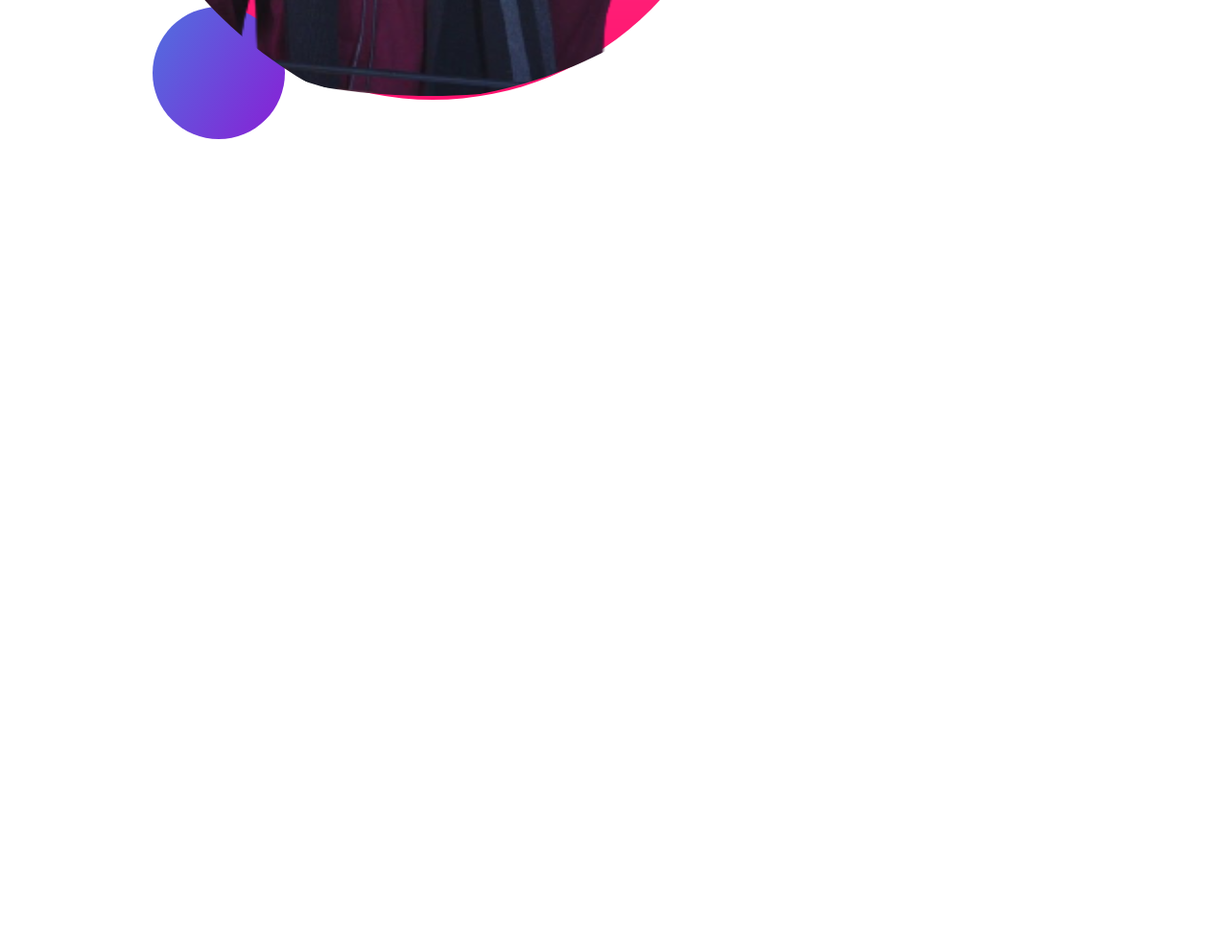
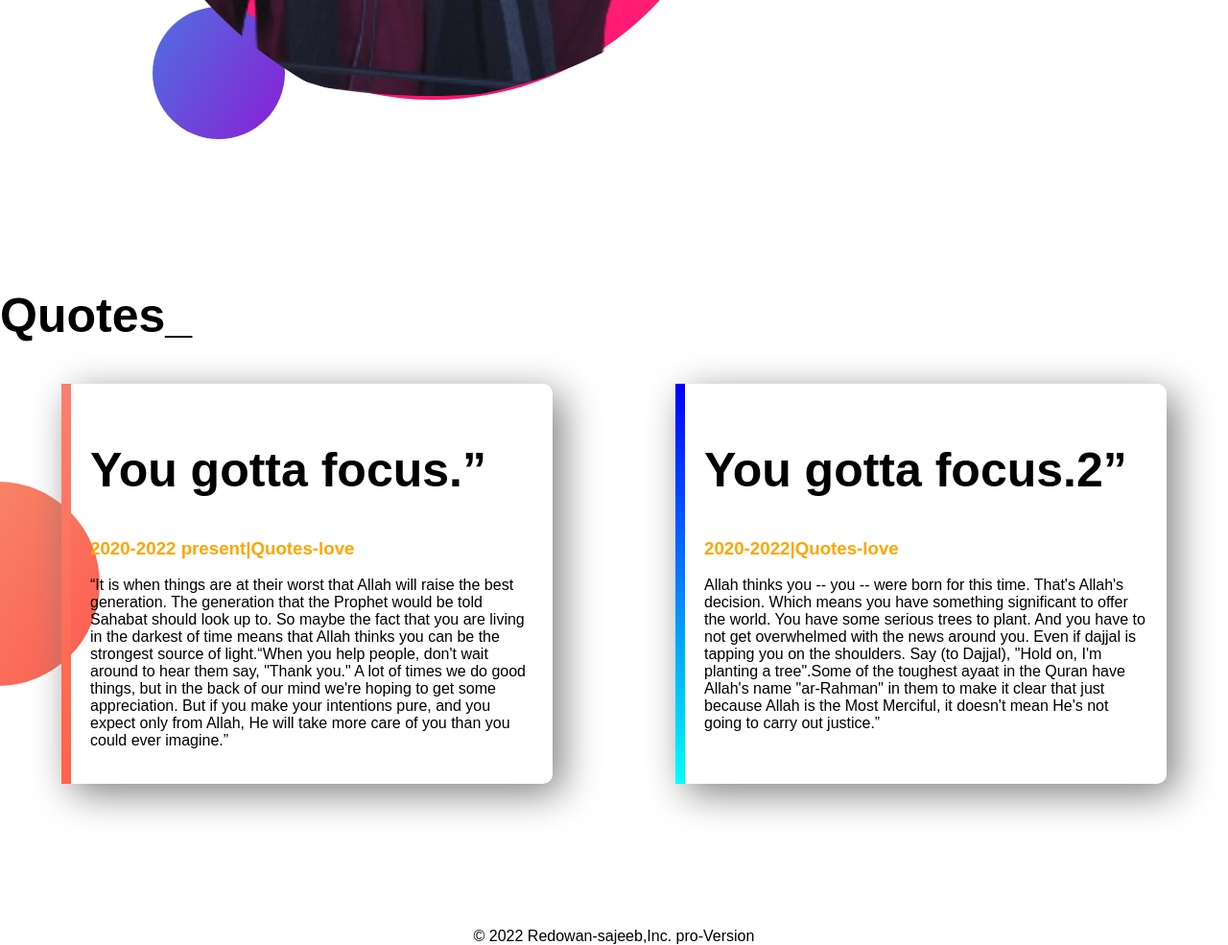
Before and after one commit to RedowanSajeeb/Noman-Ali-khanfns, a plain HTML site: page index.html in a window 1280 px wide. Shown: the part 1523-2508 px from the top of the page at 96% size. Before the commit the page ends 1823 px from the top, so only its background shows below. Drawn offline with Linux system fonts and the light colour scheme; a web font is replaced by a local one.

Commit message:
footer and experience added

```diff
--- a/index.html
+++ b/index.html
@@ -12,8 +12,8 @@
     <link rel="stylesheet" href="style.css">
 
 <body>
-    <section class="topb">
-        <di class="hlfwith">
+    <section class="topb flexible-cont">
+        <di class="hlfwith ">
             <h1>Welcome To</h1>
             <h1><span class="color">Our ilm knowledge</span> world!</h1>
             <h2>The research cost Muslim youth</h2>
@@ -28,7 +28,7 @@
         </di>
         <div class="hlfwith"><img src="images/noman-love (1).png" alt="noman-love"> </div>
     </section>
-    <section class="dream">
+    <section class="dream flexible-cont">
         <di class="hlfwith">
             <img src="images/my-bg2.png" alt="love2">
         </di>
@@ -46,17 +46,54 @@
                 href="https://www.google.com/search?q=nouman+khan&sxsrf=AOaemvKsFl8yRCvu3VImLuH61v-UH6-zvw%3A1641270097481&ei=UcvTYb3cHPaZseMPvriEqAY&oq=noman+ali+photo&gs_lcp=Cgdnd3Mtd2l6EAEYAzIHCCMQsAMQJzIHCAAQRxCwAzIHCAAQRxCwAzIHCAAQRxCwAzIHCAAQRxCwAzIHCAAQRxCwAzIHCAAQRxCwAzIHCAAQRxCwAzIHCAAQRxCwA0oECEEYAEoECEYYAFAAWABg9xVoAXACeACAAQCIAQCSAQCYAQDIAQnAAQE&sclient=gws-wiz">daownlod
                 resume</a>
         </di>
+    </section>
+    <section class="exp">
+        <h1>Quotes_</h1>
 
 
+        <divid="redowan" class="flexible-cont">
+            <di id="b-explest" class="explest">
+                <h1> You gotta focus.”</h1>
+                <h3 class="color">2020-2022 present|Quotes-love</h3>
+                <p>“It is when things are at their worst that Allah will raise the best generation. The generation that
+                    the
+                    Prophet would be told Sahabat should look up to. So maybe the fact that you are living in the
+                    darkest of
+                    time means that Allah thinks you can be the strongest source of light.“When you help people, don't
+                    wait
+                    around to hear them say, "Thank you." A lot of times we do good things, but in the back of our mind
+                    we're hoping to get some appreciation. But if you make your intentions pure, and you expect only
+                    from
+                    Allah, He will take more care of you than you could ever imagine.”</p>
+            </di>
+            <div id="a-explest" class="explest">
+                <h1>
+                    You gotta focus.2”
+                </h1>
+                <h3 class="color">2020-2022|Quotes-love</h3>
+                <p>
+                    Allah thinks you -- you -- were born for this time. That's Allah's decision. Which means you have
+                    something significant to offer the world. You have some serious trees to plant. And you have to not
+                    get
+                    overwhelmed with the news around you. Even if dajjal is tapping you on the shoulders. Say (to
+                    Dajjal),
+                    "Hold on, I'm planting a tree".Some of the toughest ayaat in the Quran have Allah's name "ar-Rahman"
+                    in
+                    them to make it clear that just because Allah is the Most Merciful, it doesn't mean He's not going
+                    to
+                    carry out justice.”
+                </p>
+            </div>
 
 
+            </divid=>
 
 
 
 
     </section>
-
-
+    <footer>© 2022 Redowan-sajeeb,Inc.
+        pro-Version</footer>
 </body>
 
 </html>
--- a/style.css
+++ b/style.css
@@ -13,9 +13,13 @@ h2{
 .color{
                color: orange;
 }
-section{
+.flexible-cont{
                   display: flex;
                                     margin-bottom: 150px;
+                                    background-image: url(images/exp-bg.png);
+                                    background-repeat: no-repeat;
+                                    background-position: left;
+
 }
 .hlfwith{
                   width: 50%;
@@ -42,3 +46,24 @@ section{
                   background-position: right;
                   padding-right: 110px;
 }
+.explest{
+                  box-shadow: 10px 10px 40px grey;
+                  width: 40%;
+                  margin-left: 5%;
+                  margin-right: 5%;
+                  padding: 20px;
+                  border-radius: 10px;
+}
+#a-explest{
+             border-left: 10px solid;
+             border-image: linear-gradient(blue,cyan) ;
+             border-image-slice: 1;
+}
+#b-explest{
+                  border-left: 10px solid;
+             border-image: linear-gradient(salmon,tomato) ;
+             border-image-slice: 1;
+}
+footer {
+                  text-align: center;
+}
```
Also changed, not shown: images/jhankar.png (deleted), images/jhankar2.png (deleted), 4 other files.
